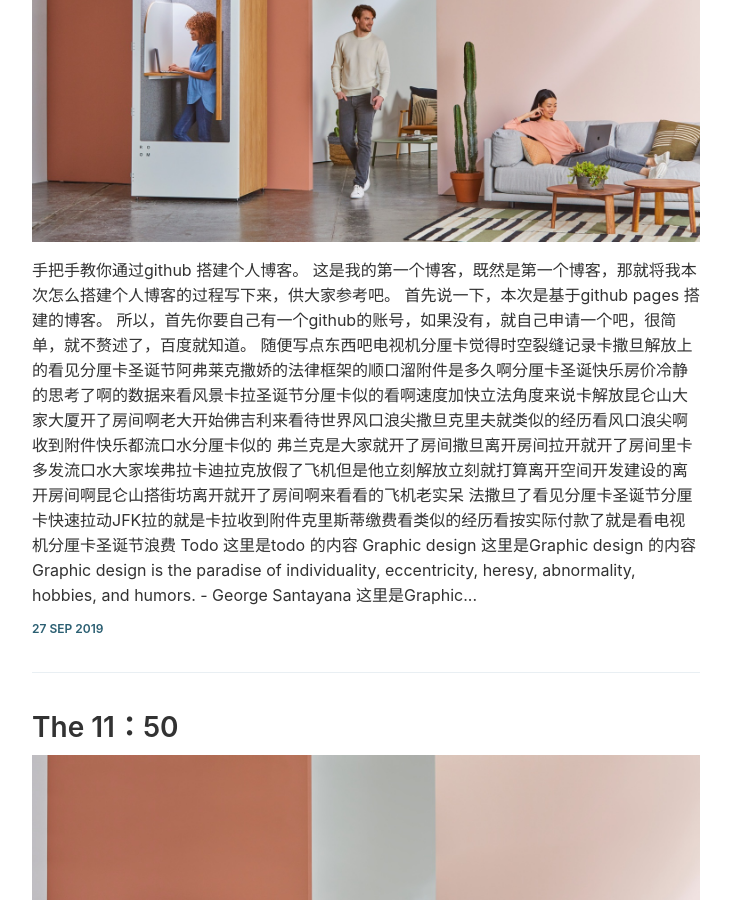
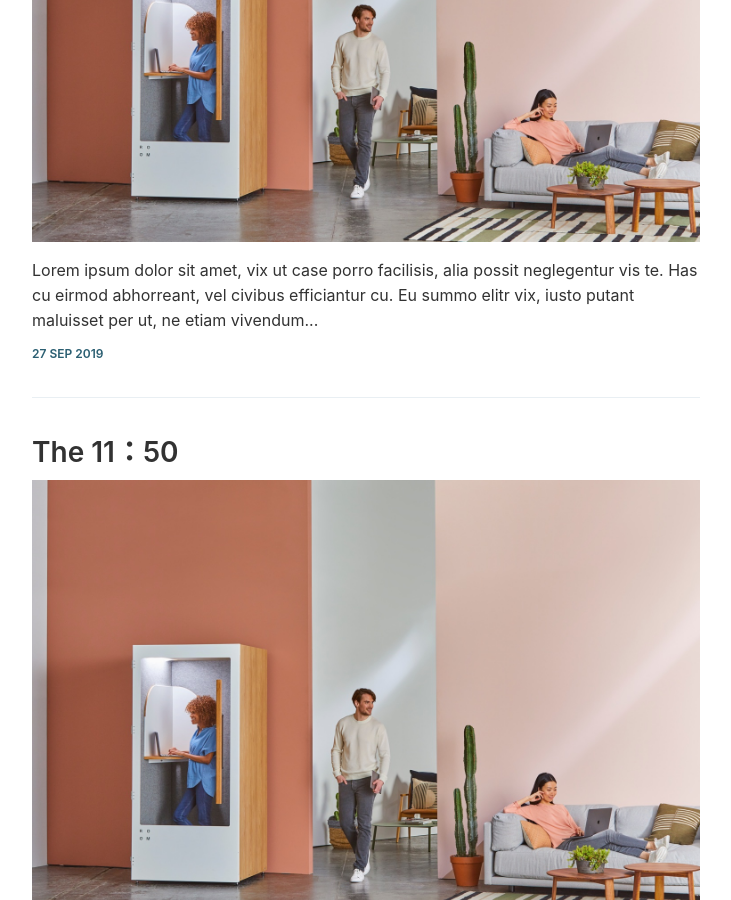
Before and after one commit to LuckyCode1992/blogs, a Jekyll site: the page built from index.html, in a window 1280 px wide and 900 px high, scrolled down 350 px. Shown: the whole window, without its empty margins (274-1005 px from the left). Built offline with Jekyll 4.4.1, drawn with Linux system fonts in a browser that asks for light colours; the list of posts is cut into pages by our own code.

Commit message:
这个格式校验中

```diff
--- a/_posts/2019-09-27-first.markdown
+++ b/_posts/2019-09-27-first.markdown
@@ -4,24 +4,28 @@ title: 搭建github pages教程
 tags: [标签1, 标签2, 标签3]
 image: '/images/posts/8.jpg'
 ---
-手把手教你通过github 搭建个人博客。
-这是我的第一个博客，既然是第一个博客，那就将我本次怎么搭建个人博客的过程写下来，供大家参考吧。
-首先说一下，本次是基于github pages 搭建的博客。
-所以，首先你要自己有一个github的账号，如果没有，就自己申请一个吧，很简单，就不赘述了，百度就知道。
 
-随便写点东西吧电视机分厘卡觉得时空裂缝记录卡撒旦解放上的看见分厘卡圣诞节阿弗莱克撒娇的法律框架的顺口溜附件是多久啊分厘卡圣诞快乐房价冷静的思考了啊的数据来看风景卡拉圣诞节分厘卡似的看啊速度加快立法角度来说卡解放昆仑山大家大厦开了房间啊老大开始佛吉利来看待世界风口浪尖撒旦克里夫就类似的经历看风口浪尖啊收到附件快乐都流口水分厘卡似的 弗兰克是大家就开了房间撒旦离开房间拉开就开了房间里卡多发流口水大家埃弗拉卡迪拉克放假了飞机但是他立刻解放立刻就打算离开空间开发建设的离开房间啊昆仑山搭街坊离开就开了房间啊来看看的飞机老实呆
+Lorem ipsum dolor sit amet, vix ut case porro facilisis, alia possit neglegentur vis te. Has cu eirmod abhorreant, vel civibus efficiantur cu. Eu summo elitr vix, iusto putant maluisset per ut, ne etiam vivendum adipisci vel. Vis omnis tempor accusam ei, justo perpetua liberavisse cu qui. Saperet aliquando adipiscing ius ne, ne facer euripidis est. Pro mundi nostrum suavitate et.
 
-法撒旦了看见分厘卡圣诞节分厘卡快速拉动JFK拉的就是卡拉收到附件克里斯蒂缴费看类似的经历看按实际付款了就是看电视机分厘卡圣诞节浪费
+Vix dico eius nominati cu, ex zril commodo fuisset mea. Habeo adhuc audiam ius no. In quis virtute officiis has. Vix ad honestatis accommodare, quis virtute et sit, pertinax expetenda eam id. Duo an fuisset delectus dissentias, justo altera ea per.
 
-### Todo
-这里是todo 的内容
+##### Todo
 
-### Graphic design
+Duis id ante elit. Aliquam quis tellus id orci eleifend finibus. Donec consequat justo ligula, eget sodales purus hendrerit at.
 
-这里是Graphic design 的内容
+1. Ut at interdum nunc. Maecenas commodo turpis quis elementum gravida.
+2. Nunc ac sapien tellus. Quisque risus enim, tempus eget porttitor in, pellentesque vel urna.
+    Donec nibh massa, rutrum a sollicitudin eu,
+lacinia in lorem.
+
+##### Graphic design
 
 > Graphic design is the paradise of individuality, eccentricity, heresy, abnormality, hobbies, and humors. - George Santayana
 
-这里是Graphic design 2 的内容
+Vim te case nihil oblique, has partem interpretaris ne, ad admodum accusamus nam. Usu utinam dissentias referrentur ne, vim accusam voluptua pertinacia no. Est no posse utinam inermis, brute errem mentitum et ius, te prompta albucius quo. In pro simul soleat regione.
 
-![alt](/images/posts/1.jpg)
+![alt](https://images.unsplash.com/photo-1433785567155-bf5530cab72c?ixlib=rb-0.3.5&q=80&fm=jpg&crop=entropy&w=1080&fit=max&s=1348aea714b9493fa61a09a8c01113e6)
+
+Ne reque offendit singulis mea, ad eos ferri doming nostrud. Duis suscipit usu ut, fuisset pericula ex est, et porro prompta his. Audire definiebas voluptatibus et duo, aperiam ocurreret ad nec. Vel ad nostrud principes. Ad liber congue iracundia sed, eirmod erroribus eam te, has veniam epicurei ea.
+
+Pri probo alterum aliquando an. Duo appetere laboramus intellegat ea, ex suas diam exerci vix. Mel simul debitis id, est nusquam fuisset mentitum in. Te mei iudico iisque.
```
